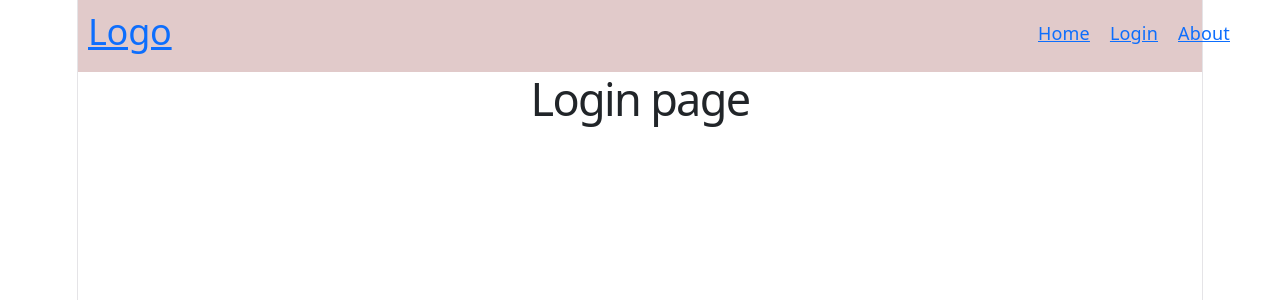
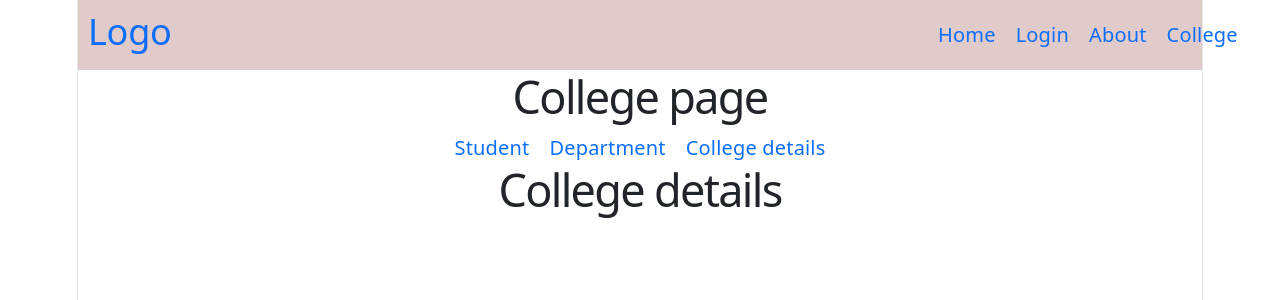
Before and after one commit to codewithnill/reactjs_19_by_code_step_by_step, a React (Vite) app in the folder main/react-blog/: page /college/college-details in a window 1280 px wide. Before the commit this address led to /login. Shown: the top 300 px of the page. Built offline with nearby package versions, Linux system fonts and the light colour scheme.

Commit message:
nested navigation with react router.

```diff
--- a/main/react-blog/src/App.jsx
+++ b/main/react-blog/src/App.jsx
@@ -4,7 +4,10 @@ import About from './About.jsx'
 import Home from './Home.jsx'
 import Login from './Login.jsx'
 import Navbar from './Navbar.jsx'
-import Pagenotfound from './Pagenotfound.jsx'
+import College_for_nested_navigation from './College_for_nested_navigation.jsx'
+import Student_for_nested_navigation from './Student_for_nested_navigation.jsx'
+import Dept_for_nested_navigation from './Dept_for_nested_navigation.jsx'
+import College_details_for_nested_navigation from './College_details_for_nested_navigation.jsx'
 
 function App() {
   return (
@@ -14,13 +17,20 @@ function App() {
         <Route path="/" element={<Home />} />
         <Route path="/about" element={<About />} />
         <Route path="/login" element={<Login />} />
+        <Route path="/college" element={<College_for_nested_navigation />}>
+          <Route path="student" element={<Student_for_nested_navigation />} />
+
+          <Route path="department" element={<Dept_for_nested_navigation />} />
+
+          <Route path="college-details" element={<College_details_for_nested_navigation />} />
+        </Route>
 
         {/* <Route path="*" element={<Pagenotfound />} /> */}
 
 
 
         {/* if wrong url typed take the user to login page */}
-        <Route path="/*" element={<Navigate to="/login"></Navigate>} />
+        <Route path="*" element={<Navigate to="/login" />} />
       </Routes>
     </div>
   );
--- /dev/null
+++ b/main/react-blog/src/College_details_for_nested_navigation.jsx
@@ -0,0 +1,10 @@
+function College_details_for_nested_navigation() {
+  return (
+    <div>
+      <h1>College details</h1>
+
+    </div>
+  );
+}
+
+export default College_details_for_nested_navigation;
--- /dev/null
+++ b/main/react-blog/src/College_for_nested_navigation.jsx
@@ -0,0 +1,14 @@
+import { NavLink, Outlet } from "react-router";
+function College_for_nested_navigation() {
+  return (
+    <div className="college" style={{textAlign:'center'}}>
+        <h1>College page</h1>
+        <NavLink className="link" to="student">Student</NavLink>
+        <NavLink className="link" to="department">Department</NavLink>
+        <NavLink className="link" to="college-details">College details</NavLink>
+        <Outlet />
+    </div>
+  );
+}
+
+export default College_for_nested_navigation;
--- /dev/null
+++ b/main/react-blog/src/Dept_for_nested_navigation.jsx
@@ -0,0 +1,10 @@
+function Dept_for_nested_navigation() {
+  return (
+    <div>
+      <h1>Department page</h1>
+
+    </div>
+  );
+}
+
+export default Dept_for_nested_navigation;
--- a/main/react-blog/src/Navbar.jsx
+++ b/main/react-blog/src/Navbar.jsx
@@ -21,6 +21,11 @@ export default function Navbar() {
                     <li>
                         <Link className="link" to="/about">About</Link>
                     </li>
+
+
+                    <li>
+                        <Link className="link" to="/college">College</Link>
+                    </li>
                 </ul>
             </div>
         </div>
--- /dev/null
+++ b/main/react-blog/src/Student_for_nested_navigation.jsx
@@ -0,0 +1,10 @@
+function Student_for_nested_navigation() {
+  return (
+    <div>
+      <h1>Student page</h1>
+
+    </div>
+  );
+}
+
+export default Student_for_nested_navigation;
--- a/main/react-blog/src/header.css
+++ b/main/react-blog/src/header.css
@@ -6,8 +6,8 @@
 }
 
 body{
-    margin: 0;
-    padding: 0;
+    margin: 0px;
+    padding: 0px;
 }
 
 .header ul {
@@ -15,7 +15,7 @@ body{
     list-style-type: none;
     margin: auto;
     justify-content: space-around;
-    width: 200px;
+    width: 300px;
 }
 
 
@@ -23,11 +23,17 @@ body{
     padding: 10px;
 }
 
-.header link h2{
+.header .link h2{
     margin: 0;
 }
 
-.header link{
+.header .link{
     text-decoration: none;
     font-size: 20px;
 }
+
+.college .link{
+    text-decoration: none;
+    font-size: 20px;
+    margin: 10px;
+}
```
